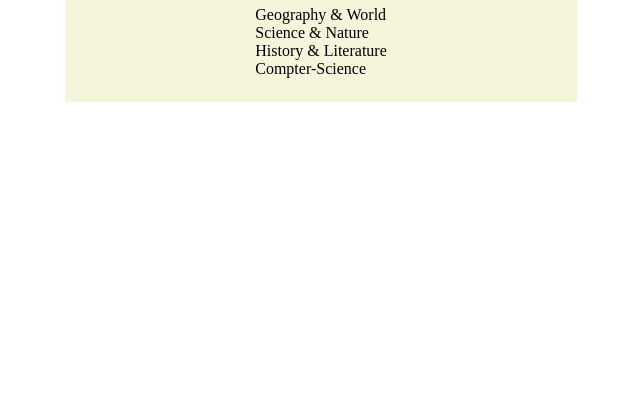
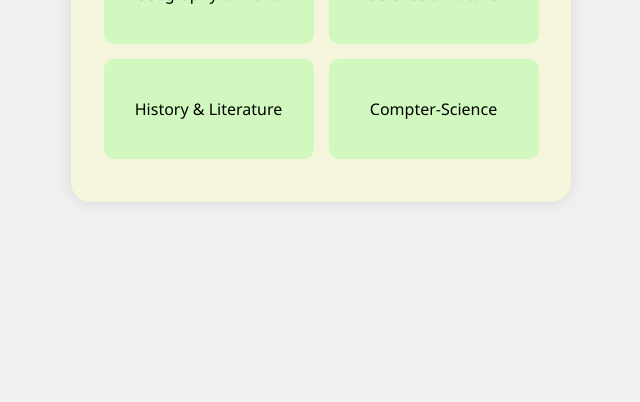
Before and after one commit to PauloMarcky/Quizlets, a plain HTML site: page index.html in a window 1280 px wide. Shown: the part 398-800 px from the top of the page, without its empty margins (319-959 px from the left). Drawn offline with Linux system fonts and the light colour scheme.

Commit message:
respo_Vcodng

```diff
--- a/index_style.css
+++ b/index_style.css
@@ -1,20 +1,82 @@
 body {
-  height: 100vh;
-  width: 100vw;
-  padding: 0%;
-  margin: 0%;
+  min-height: 100vh;
+  /* Better than height: 100vh for scrolling */
+  width: 100%;
+  margin: 0;
+  display: flex;
+  align-items: center;
+  justify-content: center;
+  background-color: #f0f0f0;
+  /* Light background to see the card */
+}
+
+.main-container {
+  /* Use min-height instead of fixed height */
+  min-height: 400px;
+  /* Mobile first: Default to 90% width */
+  width: 90%;
+  /* Max-width prevents it from getting too big on huge screens */
+  max-width: 500px;
+
+  display: flex;
+  background-color: beige;
+  flex-direction: column;
+  align-items: center;
+  justify-content: center;
+  border-radius: 20px;
+  box-shadow: 0px 0px 15px rgba(0, 0, 0, 0.1);
+  padding: 20px;
+  /* Essential for mobile breathing room */
+  box-sizing: border-box;
+  /* Ensures padding doesn't add to width */
+}
+
+.sub-container {
+  display: flex;
+  flex-wrap: wrap;
+  gap: 15px;
+  align-items: center;
+  justify-content: center;
+  width: 100%;
+}
+
+.topics {
+  background-color: rgba(150, 251, 143, 0.38);
+  text-align: center;
+  border-radius: 10px;
+  padding: 15px 20px;
+  /* Added padding for better click targets */
+  width: 100%;
+  /* Default to full width items on mobile */
+  font-family: 'Segoe UI', Tahoma, Geneva, Verdana, sans-serif;
+  transition: transform 0.2s ease;
+  cursor: pointer;
+  box-sizing: border-box;
   display: flex;
   align-items: center;
   justify-content: center;
 }
 
-.main-container {
-  height: 200px;
-  width: 40%;
-  display: flex;
-  flex-wrap: wrap;
-  background-color: beige;
-  flex-direction: column;
-  align-items: center;
-  justify-content: center;
+/* DESKTOP ADJUSTMENTS */
+@media (min-width: 768px) {
+  .main-container {
+    width: 40%;
+    /* Shrink back to your original design for desktop */
+  }
+
+  .topics {
+    height: 100px;
+    width: calc(50% - 20px);
+    /* Allow two items per row on larger screens */
+  }
 }
+
+.topics:hover {
+  background-color: rgba(69, 206, 59, 0.38);
+  transform: translateY(-3px);
+  /* Subtle lift effect */
+}
+
+.title {
+  padding-bottom: 20px;
+}
```
